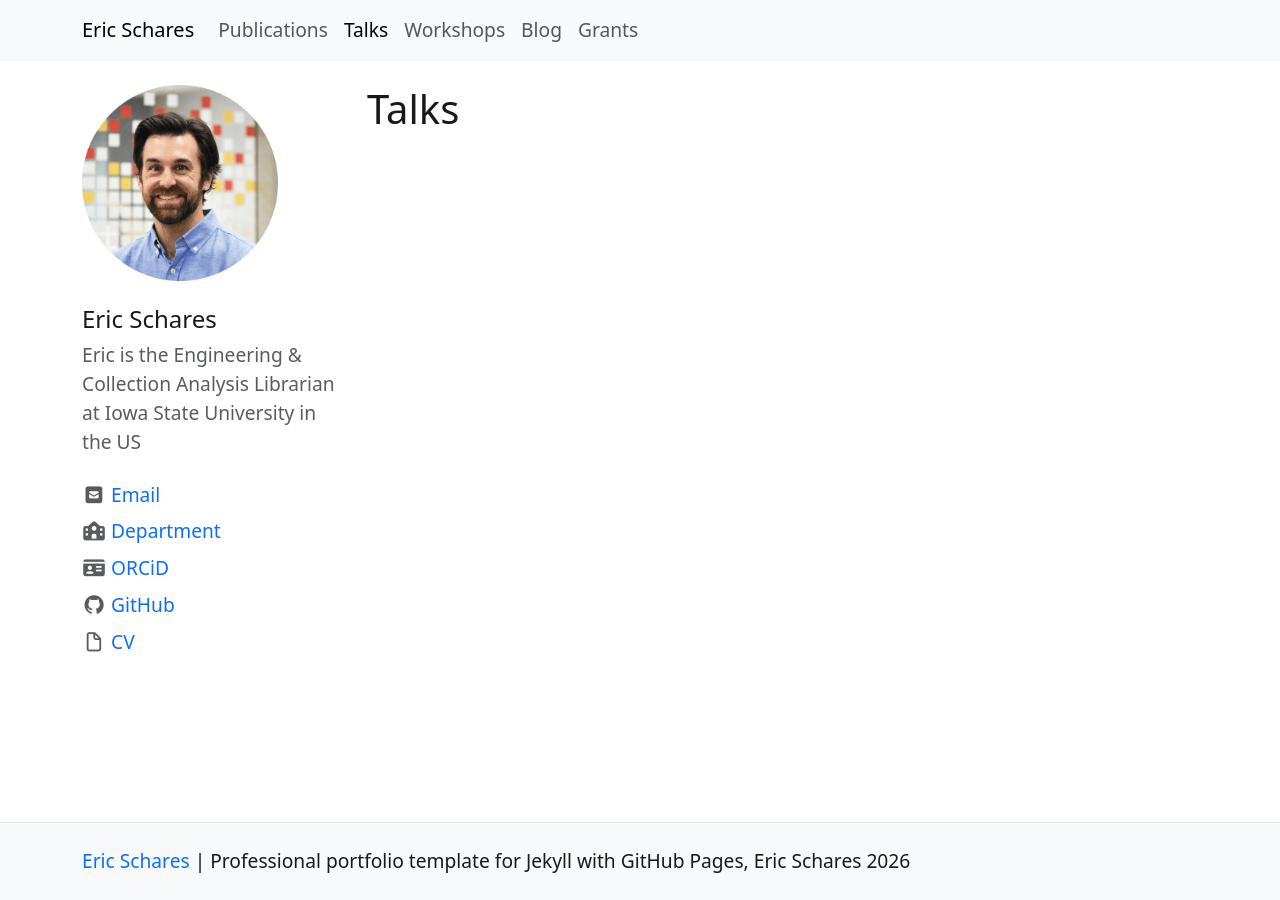
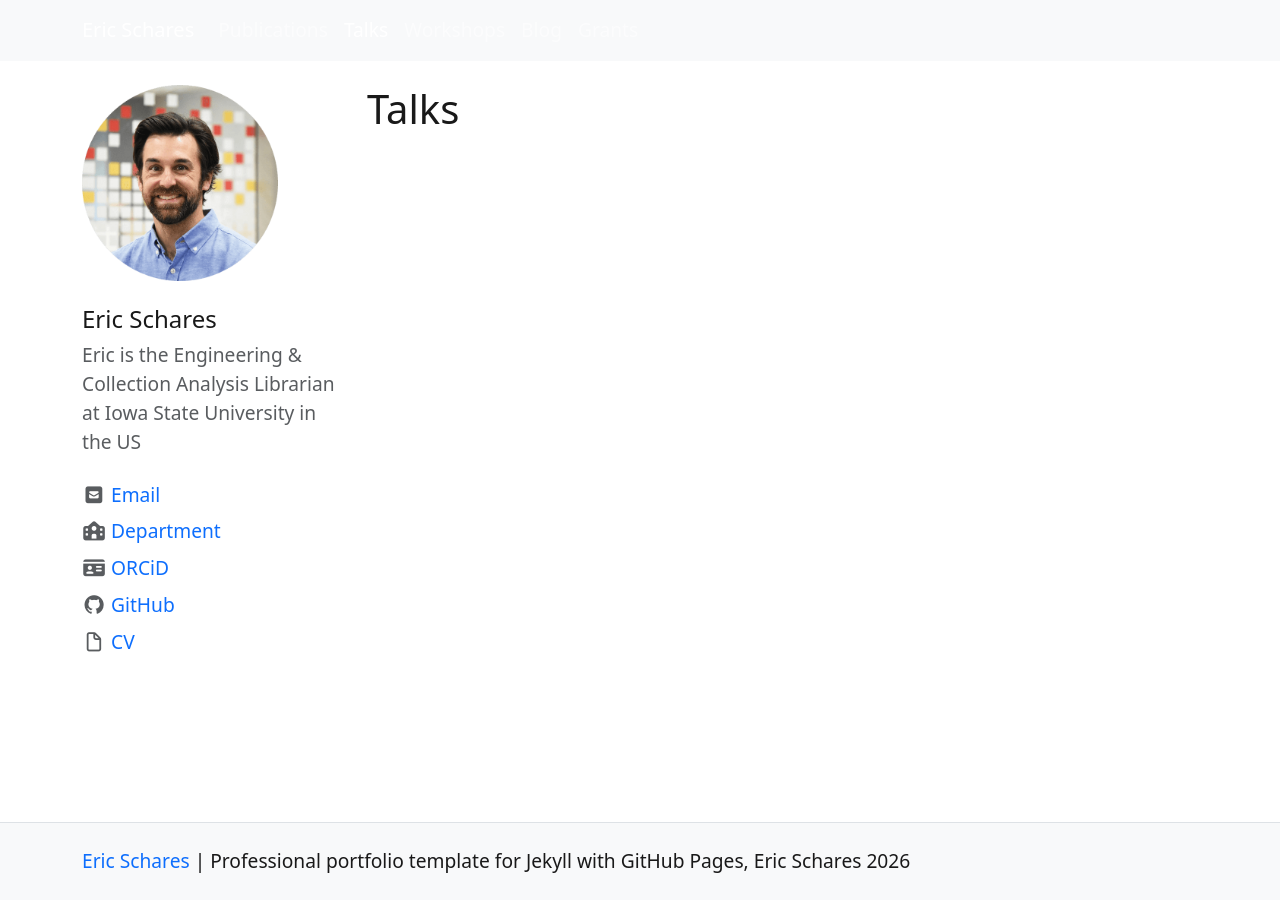
Before and after one commit to ericschares/portfolio-demo, a Jekyll site: the page built from pages/talks.md, in a window 1280 px wide. Built offline with Jekyll 4.4.1, drawn with Linux system fonts in a browser that asks for light colours; nearby versions of some CDN libraries.

Commit message:
navbar-dark

```diff
--- a/_config.yml
+++ b/_config.yml
@@ -57,7 +57,7 @@ source-code: https://github.com/isu-digital/portfolio-template
 # NAVBAR COLORS [optional!]
 # navbar text color
 # Choose from "navbar-light" for use with light background colors, or "navbar-dark" for dark background colors
-navbar-color: navbar-light
+navbar-color: navbar-dark
 # navbar background color
 # Choose from bg-primary, bg-secondary, bg-success, bg-danger, bg-warning, bg-info, bg-light, bg-dark, bg-white
 navbar-background: bg-light
```
